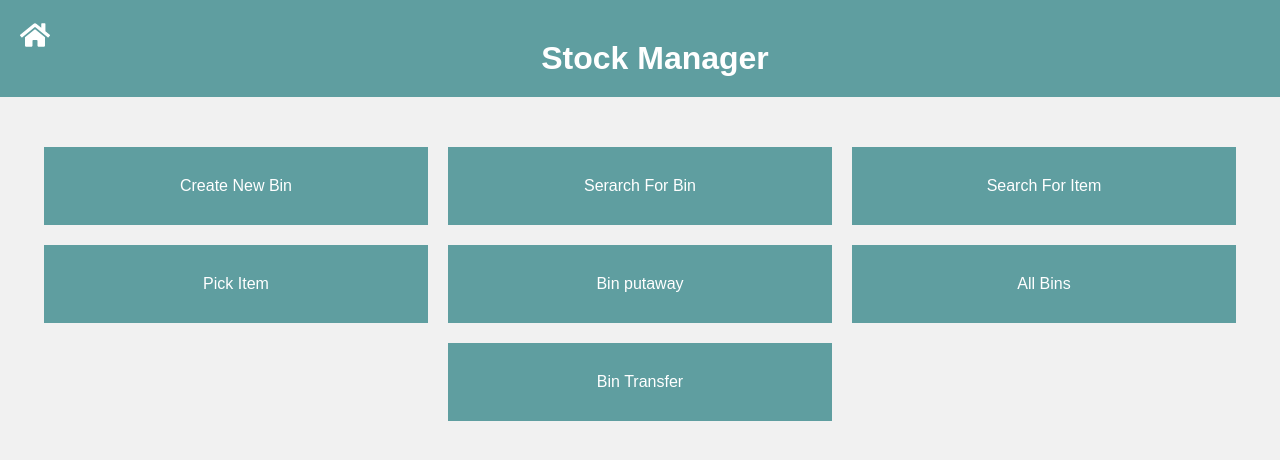
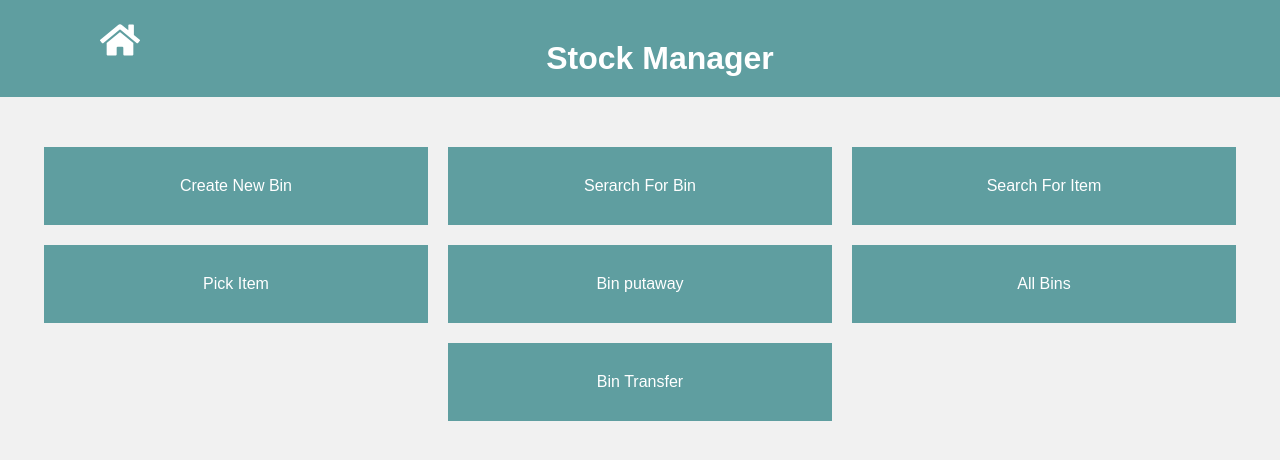
Before and after one commit to tomsky90/stock-menager, a React (Create React App) app in the folder frontEnd/: page / in a window 1280 px wide. Shown: the top 460 px of the page. Built offline with nearby package versions, Linux system fonts and the light colour scheme; no server answers.

Commit message:
move styles fro Hom.js + Header.js to sepret files

```diff
--- a/frontEnd/src/components/header/Header.js
+++ b/frontEnd/src/components/header/Header.js
@@ -1,16 +1,19 @@
 import React from 'react';
+//import icons
 import { Link } from 'react-router-dom';
 import { FaHome } from 'react-icons/fa';
+//styles
+import './header.css'
 
 const Header = () => {
   return (
     <header>
       <Link to='/'>
-        <div className='home-icon-wrapper'>
+        <div className='header__icon-wrapper'>
           <FaHome />
         </div>
       </Link>
-        <div className='logo-wrapper'><h1 className='logo-wrapper__heading'>Stock Manager</h1></div>
+        <div className='header__logo-wrapper'><h1 className='header__logo-wrapper__heading'>Stock Manager</h1></div>
 
     </header>
    );
--- /dev/null
+++ b/frontEnd/src/components/header/header.css
@@ -0,0 +1,35 @@
+header {
+  display: flex;
+  background-color: cadetblue;
+  color: #fff;
+  padding: 20px;
+  text-align: center;
+}
+
+header a {
+  color: #fff;
+  text-decoration: none;
+}
+
+.header__logo-wrapper {
+  flex-grow: 1;
+}
+
+.header__logo-wrapper__heading {
+  color: #fff;
+}
+
+.header__icon-wrapper {
+  font-size: 30px;
+  width: 10%;
+}
+
+@media only screen and (min-width: 800px) {
+   header {
+    padding-left: 100px;
+    padding-right: 100px;
+   }
+   .header__icon-wrapper {
+    font-size: 40px;
+  }
+}
--- a/frontEnd/src/components/home/Home.js
+++ b/frontEnd/src/components/home/Home.js
@@ -1,29 +1,31 @@
 import React from 'react';
 import { Link } from 'react-router-dom';
+//styles
+import './home.css'
 
 const Home = () => {
   return (
-    <div className='home-page-wrapper'>
+    <div className='home__page-wrapper'>
       <Link to='/create-bin'>
-        <div className='tile tile-1'>Create New Bin</div>
+        <div>Create New Bin</div>
       </Link>
       <Link to='/location-search'>
-        <div className='tile tile-2'>Serarch For Bin</div>
+        <div>Serarch For Bin</div>
       </Link>
       <Link to='/location/item/search'>
-        <div className='tile tile-3'>Search For Item</div>
+        <div>Search For Item</div>
       </Link>
       <Link to='/location/item/pick-item'>
-        <div className='tile tile-4'>Pick Item</div>
+        <div>Pick Item</div>
       </Link>
       <Link to='/location/item/bin-putaway'>
-        <div className='tile tile-5'>Bin putaway</div>
+        <div>Bin putaway</div>
       </Link>
       <Link to='/locations'>
-        <div className='tile tile-6'>All Bins</div>
+        <div>All Bins</div>
       </Link>
       <Link to='/bin-transfer'>
-        <div className='tile tile-7'>Bin Transfer</div>
+        <div>Bin Transfer</div>
       </Link>
     </div>
   )
--- /dev/null
+++ b/frontEnd/src/components/home/home.css
@@ -0,0 +1,31 @@
+.home__page-wrapper {
+  display: flex;
+  align-items: center;
+  flex-wrap: wrap;
+  justify-content: center;
+  align-content: flex-start;
+  min-height: 100vh;
+  background-color: #f1f1f1;
+}
+
+.home__page-wrapper a {
+  display: block;
+  text-decoration: none;
+  color: #fff;
+  width: 90%;
+  padding-top: 30px;
+  padding-bottom: 30px;
+  margin-top: 20px;
+  text-align: center;
+  background-color: cadetblue;
+}
+
+@media only screen and (min-width: 600px) {
+  .home__page-wrapper {
+    padding-top: 30px;
+    column-gap: 20px;
+  }
+  .home__page-wrapper a {
+    width: 30%;
+  }
+}
--- a/frontEnd/src/style.css
+++ b/frontEnd/src/style.css
@@ -46,66 +46,6 @@ h1 {
   border: 1px solid green;
 }
 
-/* header styles */
-header {
-  display: flex;
-  background-color: cadetblue;
-  color: #fff;
-  padding: 20px;
-  text-align: center;
-}
-
-header a {
-  color: #fff;
-  text-decoration: none;
-}
-
-.logo-wrapper {
-  flex-grow: 1;
-}
-
-.logo-wrapper__heading {
-  color: #fff;
-}
-
-.home-icon-wrapper {
-  font-size: 30px;
-  width: 10%;
-}
-
-/* home page */
-
-.home-page-wrapper {
-  display: flex;
-  align-items: center;
-  flex-wrap: wrap;
-  justify-content: center;
-  align-content: flex-start;
-  min-height: 100vh;
-  background-color: #f1f1f1;
-}
-
-.home-page-wrapper a {
-  display: block;
-  text-decoration: none;
-  color: #fff;
-  width: 90%;
-  padding-top: 30px;
-  padding-bottom: 30px;
-  margin-top: 20px;
-  text-align: center;
-  background-color: cadetblue;
-}
-
-@media only screen and (min-width: 600px) {
-  .home-page-wrapper {
-    padding-top: 30px;
-    column-gap: 20px;
-  }
-  .home-page-wrapper a {
-    width: 30%;
-  }
-}
 
 /* location list styles */
 
```
